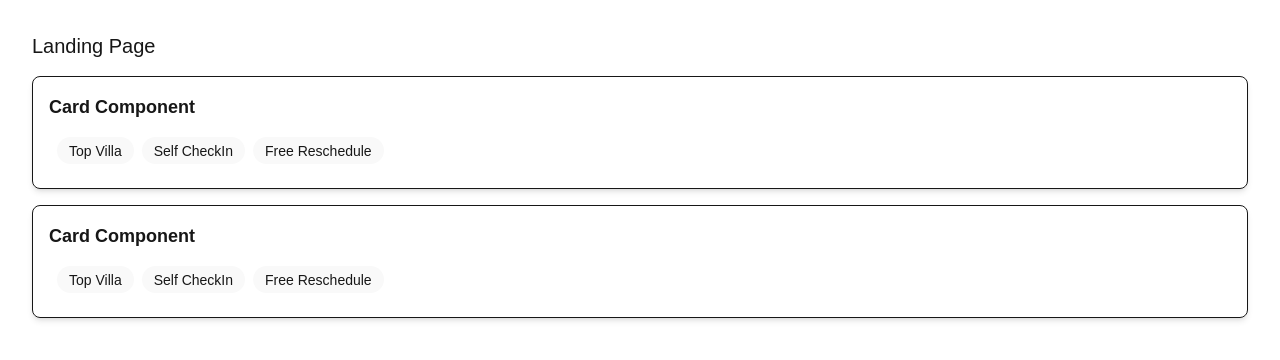
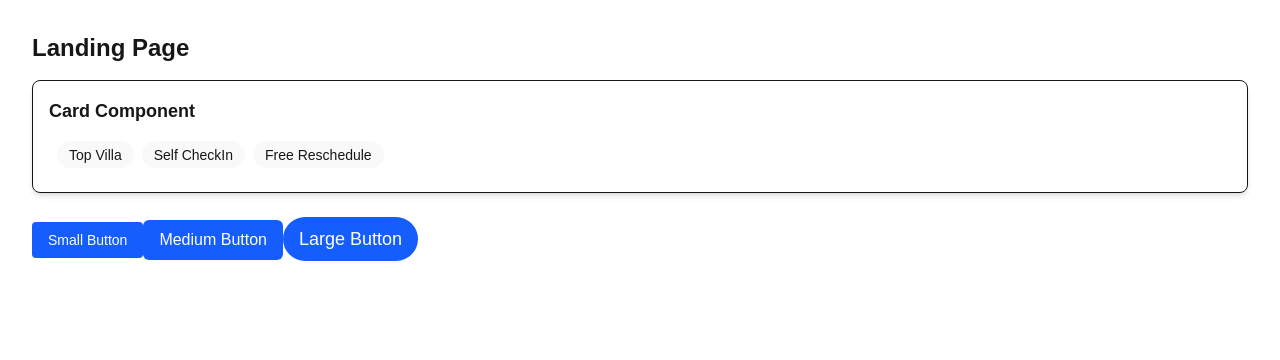
Before and after one commit to Gedion48/alx-project-0x00-setup, a Next.js app: page /landing in a window 1280 px wide. Shown: the top 360 px of the page. Built offline with nearby package versions, Linux system fonts and the light colour scheme.

Commit message:
Add Button component with dynamic style and title

```diff
--- /dev/null
+++ b/components/ui/Button.tsx
@@ -0,0 +1,13 @@
+// components/ui/Button.tsx
+import React from "react";
+import { ButtonProps } from "@/interfaces"; // or "../../interfaces"
+
+const Button: React.FC<ButtonProps> = ({ title, style }) => {
+  return (
+    <button className={`text-white bg-blue-600 px-4 py-2 ${style}`}>
+      {title}
+    </button>
+  );
+};
+
+export default Button;
--- a/interfaces/index.ts
+++ b/interfaces/index.ts
@@ -2,3 +2,8 @@
 export interface PillProps {
   title: string;
 }
+
+export interface ButtonProps {
+  title: string;
+  style: string;
+}
--- a/pages/landing.tsx
+++ b/pages/landing.tsx
@@ -1,13 +1,20 @@
 // pages/landing.tsx
 import React from "react";
-import Card from "../components/ui/Card"; // Or "@/components/ui/Card" if alias works
+import Card from "@/components/ui/Card";
+import Button from "@/components/ui/Button";
 
 const Landing: React.FC = () => {
   return (
     <div className="p-8">
-      <h1 className="text-xl font-extralight">Landing Page</h1>
+      <h1 className="text-2xl font-bold mb-4">Landing Page</h1>
+
       <Card />
-      <Card />
+
+      <div className="mt-6 space-y-2">
+        <Button title="Small Button" style="text-sm rounded-sm" />
+        <Button title="Medium Button" style="text-base rounded-md" />
+        <Button title="Large Button" style="text-lg rounded-full" />
+      </div>
     </div>
   );
 };
```
